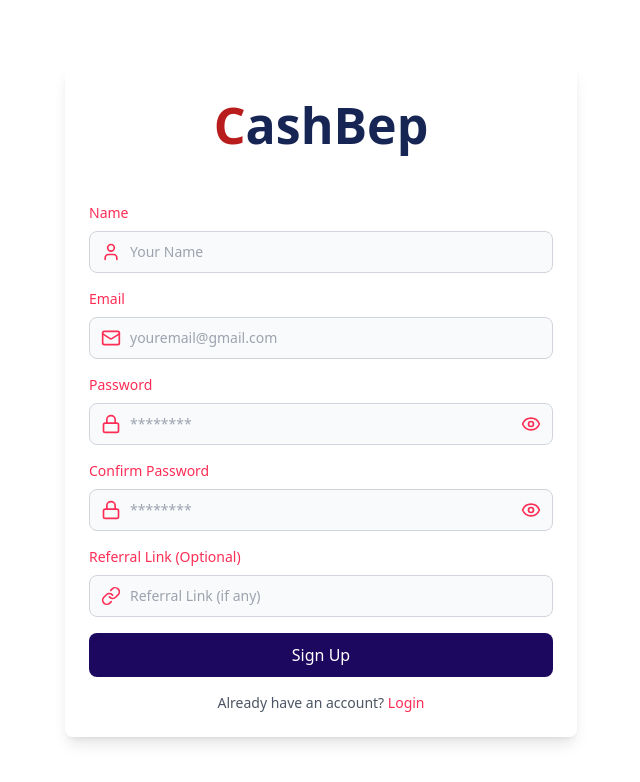
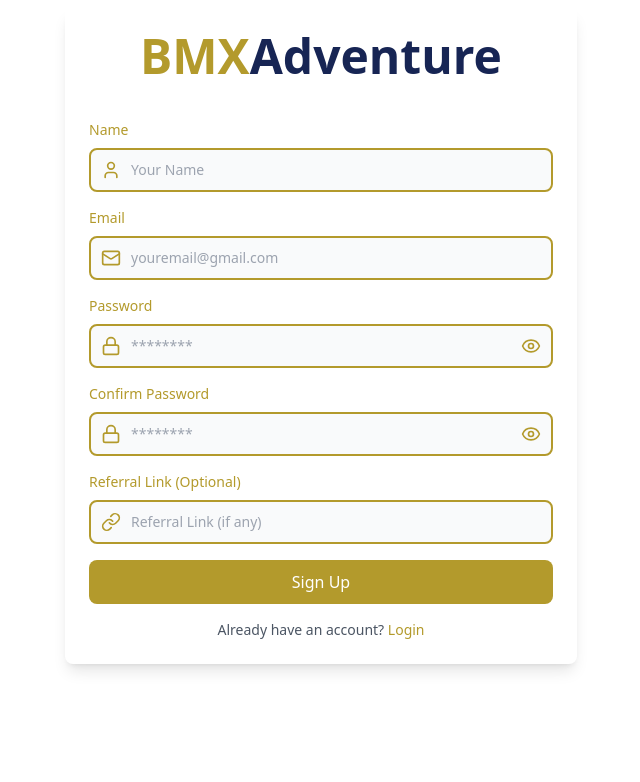
Before and after one commit to shakeel7521951/Cashbep, a React (Vite) app in the folder frontend/: page /signup in a window 1280 px wide. Shown: the top 782 px of the page, without its empty margins (319-959 px from the left). Built offline with nearby package versions, Linux system fonts and the light colour scheme; no server answers.

Commit message:
update UI

```diff
--- a/frontend/src/pages/Login.jsx
+++ b/frontend/src/pages/Login.jsx
@@ -54,27 +54,27 @@ const Login = () => {
         onSubmit={handleSubmit}
         className='w-full max-w-lg mx-auto p-6 rounded-lg shadow-lg'
       >
-        <p className='text-[50px] font-bold text-center text-blue-950 mb-12'>
-          <span className='text-red-700'>C</span>ashBep
+        <p className='text-2xl sm:text-5xl font-bold text-center text-blue-950 mb-12'>
+          <span className=' text-[#b39a2c]'>BMX</span>Adventure
         </p>
 
         {/* Email Field */}
         <div className='mb-4'>
           <label
             htmlFor='email'
-            className='block mb-2 text-sm font-medium text-[#FD2D55]'
+            className='block mb-2 text-sm font-medium text-[#b39a2c]'
           >
             Email
           </label>
           <div className='relative'>
             <div className='absolute inset-y-0 left-0 flex items-center pl-3 pointer-events-none'>
-              <Mail className='text-[#FD2D55] w-5 h-5' />
+              <Mail className='text-[#b39a2c] w-5 h-5' />
             </div>
             <input
               type='email'
               name='email'
               placeholder='youremail@gmail.com'
-              className='block w-full p-2.5 pl-10 text-sm text-gray-900 bg-gray-50 border border-gray-300 rounded-lg focus:ring-blue-500'
+              className='block w-full p-2.5 pl-10 text-sm text-[#b39a2c] bg-gray-50 border border-gray-300 rounded-lg outline-none'
               required
             />
           </div>
@@ -84,42 +84,42 @@ const Login = () => {
         <div className='mb-4'>
           <label
             htmlFor='password'
-            className='block mb-2 text-sm font-medium text-[#FD2D55]'
+            className='block mb-2 text-sm font-medium text-[#b39a2c]'
           >
             Password
           </label>
           <div className='relative'>
             <div className='absolute inset-y-0 left-0 flex items-center pl-3'>
-              <Lock className='text-[#FD2D55] w-5 h-5' />
+              <Lock className='text-[#b39a2c] w-5 h-5' />
             </div>
             <div
               className='absolute inset-y-0 right-2 flex items-center cursor-pointer z-50'
               onClick={() => setIsPasswordVisisble(!isPasswordVisible)}
             >
               {isPasswordVisible ? (
-                <EyeOff className='text-[#FD2D55] w-5 h-5' />
+                <EyeOff className='text-[#b39a2c] w-5 h-5' />
               ) : (
-                <Eye className='text-[#FD2D55] w-5 h-5' />
+                <Eye className='text-[#b39a2c] w-5 h-5' />
               )}
             </div>
             <input
               type={isPasswordVisible ? 'text' : 'password'}
               name='password'
               placeholder='********'
-              className='block w-full p-2.5 pl-10 text-sm text-gray-900 bg-gray-50 border border-gray-300 rounded-lg focus:ring-[#1a1235]'
+              className='block w-full p-2.5 pl-10 text-sm text-gray-900 bg-gray-50 border border-gray-300 rounded-lg focus:ring-[#b39a2c] outline-none'
               required
             />
           </div>
-          <Link to="/forgot-password" className='flex text-red-600 ml-auto pt-2 hover:underline w-fit'>Forgot Password?</Link>
+          <Link to="/forgot-password" className='flex text-[#b39a2c] ml-auto pt-2 hover:underline w-fit'>Forgot Password?</Link>
         </div>
 
         {/* Error Message */}
-        {error && <p className='text-red-500 text-xs mb-4'>{error}</p>}
+        {error && <p className='text-[#b39a2c] text-xs mb-4'>{error}</p>}
 
         {/* Submit Button */}
         <button
           type='submit'
-          className='w-full bg-[#1C085E] hover:bg-[#1a1235] text-white font-medium py-2.5 px-4 rounded-lg focus:ring-4 '
+          className='w-full bg-[#b39a2c] text-white font-medium py-2.5 px-4 rounded-lg focus:ring-4 '
         >
           LOGIN
         </button>
@@ -128,7 +128,7 @@ const Login = () => {
             Don't have an account?{' '}
             <Link
               to={'/signup'}
-              className='text-[#FD2D55] font-medium hover:underline'
+              className='text-[#b39a2c] font-medium hover:underline'
             >
               Signup
             </Link>
--- a/frontend/src/pages/Signup.jsx
+++ b/frontend/src/pages/Signup.jsx
@@ -57,32 +57,32 @@ const Signup = () => {
   };
 
   return (
-    <div className='container h-screen mx-auto px-4 flex items-center'>
+    <div className='container mx-auto px-4 flex items-center my-2'>
       <form
         onSubmit={handleSubmit}
         className='w-full max-w-lg mx-auto p-6 rounded-lg shadow-lg'
       >
-        <p className='text-[50px] font-bold text-center text-blue-950 mb-[40px] '>
-          <span className='text-red-700'>C</span>ashBep
+        <p className='text-2xl sm:text-5xl font-bold text-center text-blue-950 mb-[40px] '>
+          <span className='text-[#b39a2c]'>BMX</span>Adventure
         </p>
 
         {/* Name Field */}
         <div className='mb-4'>
           <label
             htmlFor='name'
-            className='block mb-2 text-sm font-medium text-[#FD2D55]'
+            className='block mb-2 text-sm font-medium text-[#b39a2c]'
           >
             Name
           </label>
           <div className='relative'>
             <div className='absolute inset-y-0 left-0 flex items-center pl-3 pointer-events-none'>
-              <User className='text-[#FD2D55] w-5 h-5' />
+              <User className='text-[#b39a2c] w-5 h-5' />
             </div>
             <input
               type='text'
               name='name'
               placeholder='Your Name'
-              className='block w-full p-2.5 pl-10 text-sm text-gray-900 bg-gray-50 border border-gray-300 rounded-lg focus:ring-blue-500'
+              className='block w-full p-2.5 pl-10 text-sm text-gray-900 bg-gray-50 border-2 rounded-lg outline-none border-[#b39a2c]'
               required
             />
           </div>
@@ -92,19 +92,19 @@ const Signup = () => {
         <div className='mb-4'>
           <label
             htmlFor='email'
-            className='block mb-2 text-sm font-medium text-[#FD2D55]'
+            className='block mb-2 text-sm font-medium text-[#b39a2c]'
           >
             Email
           </label>
           <div className='relative'>
             <div className='absolute inset-y-0 left-0 flex items-center pl-3 pointer-events-none'>
-              <Mail className='text-[#FD2D55] w-5 h-5' />
+              <Mail className='text-[#b39a2c] w-5 h-5' />
             </div>
             <input
               type='email'
               name='email'
               placeholder='youremail@gmail.com'
-              className='block w-full p-2.5 pl-10 text-sm text-gray-900 bg-gray-50 border border-gray-300 rounded-lg focus:ring-blue-500'
+              className='block w-full p-2.5 pl-10 text-sm text-gray-900 bg-gray-50 border-2 rounded-lg outline-none border-[#b39a2c]'
               required
             />
           </div>
@@ -114,19 +114,19 @@ const Signup = () => {
         <div className='mb-4'>
           <label
             htmlFor='password'
-            className='block mb-2 text-sm font-medium text-[#FD2D55]'
+            className='block mb-2 text-sm font-medium text-[#b39a2c]'
           >
             Password
           </label>
           <div className='relative'>
             <div className='absolute inset-y-0 left-0 flex items-center pl-3 pointer-events-none'>
-              <Lock className='text-[#FD2D55] w-5 h-5' />
+              <Lock className='text-[#b39a2c] w-5 h-5' />
             </div>
             <input
               type={showPassword ? 'text' : 'password'}
               name='password'
               placeholder='********'
-              className='block w-full p-2.5 pl-10 text-sm text-gray-900 bg-gray-50 border border-gray-300 rounded-lg focus:ring-[#1a1235] '
+              className='block w-full p-2.5 pl-10 text-sm text-gray-900 bg-gray-50 border-2 rounded-lg outline-none border-[#b39a2c] '
               required
             />
             <div
@@ -134,9 +134,9 @@ const Signup = () => {
               onClick={() => setShowPassword(!showPassword)}
             >
               {showPassword ? (
-                <EyeOff className='text-[#FD2D55] w-5 h-5' />
+                <EyeOff className='text-[#b39a2c] w-5 h-5' />
               ) : (
-                <Eye className='text-[#FD2D55] w-5 h-5' />
+                <Eye className='text-[#b39a2c] w-5 h-5' />
               )}
             </div>
           </div>
@@ -146,19 +146,19 @@ const Signup = () => {
         <div className='mb-4'>
           <label
             htmlFor='confirmPassword'
-            className='block mb-2 text-sm font-medium text-[#FD2D55]'
+            className='block mb-2 text-sm font-medium text-[#b39a2c]'
           >
             Confirm Password
           </label>
           <div className='relative'>
             <div className='absolute inset-y-0 left-0 flex items-center pl-3 pointer-events-none'>
-              <Lock className='text-[#FD2D55] w-5 h-5' />
+              <Lock className='text-[#b39a2c] w-5 h-5' />
             </div>
             <input
               type={showConfirmPassword ? 'text' : 'password'}
               name='confirmPassword'
               placeholder='********'
-              className='block w-full p-2.5 pl-10 text-sm text-gray-900 bg-gray-50 border border-gray-300 rounded-lg focus:ring-[#1a1235] '
+              className='block w-full p-2.5 pl-10 text-sm text-gray-900 bg-gray-50 border-2 rounded-lg outline-none border-[#b39a2c] '
               required
             />
             <div
@@ -166,9 +166,9 @@ const Signup = () => {
               onClick={() => setShowConfirmPassword(!showConfirmPassword)}
             >
               {showConfirmPassword ? (
-                <EyeOff className='text-[#FD2D55] w-5 h-5' />
+                <EyeOff className='text-[#b39a2c] w-5 h-5' />
               ) : (
-                <Eye className='text-[#FD2D55] w-5 h-5' />
+                <Eye className='text-[#b39a2c] w-5 h-5' />
               )}
             </div>
           </div>
@@ -178,30 +178,30 @@ const Signup = () => {
         <div className='mb-4'>
           <label
             htmlFor='referralCode'
-            className='block mb-2 text-sm font-medium text-[#FD2D55]'
+            className='block mb-2 text-sm font-medium text-[#b39a2c]'
           >
             Referral Link (Optional)
           </label>
           <div className='relative'>
             <div className='absolute inset-y-0 left-0 flex items-center pl-3 pointer-events-none'>
-              <LinkIcon className='text-[#FD2D55] w-5 h-5' />
+              <LinkIcon className='text-[#b39a2c] w-5 h-5' />
             </div>
             <input
               type='text'
               name='referralCode'
               placeholder='Referral Link (if any)'
-              className='block w-full p-2.5 pl-10 text-sm text-gray-900 bg-gray-50 border border-gray-300 rounded-lg focus:ring-blue-500'
+              className='block w-full p-2.5 pl-10 text-sm text-gray-900 bg-gray-50 border-2 rounded-lg outline-none border-[#b39a2c]'
             />
           </div>
         </div>
 
         {/* Error Message */}
-        {error && <p className='text-red-500 text-xs mb-4'>{error}</p>}
+        {error && <p className='text-[#b39a2c] text-xs mb-4'>{error}</p>}
 
         {/* Submit Button */}
         <button
           type='submit'
-          className='w-full bg-[#1C085E] hover:bg-[#1a1235] text-white font-medium py-2.5 px-4 rounded-lg focus:ring-4 '
+          className='w-full bg-[#b39a2c] text-white font-medium py-2.5 px-4 rounded-lg focus:ring-4 '
         >
           {isLoading ? 'Loading...' : 'Sign Up'}
         </button>
@@ -210,7 +210,7 @@ const Signup = () => {
             Already have an account?{' '}
             <Link
               to={'/login'}
-              className='text-[#FD2D55] font-medium hover:underline'
+              className='text-[#b39a2c] font-medium hover:underline'
             >
               Login
             </Link>
```
